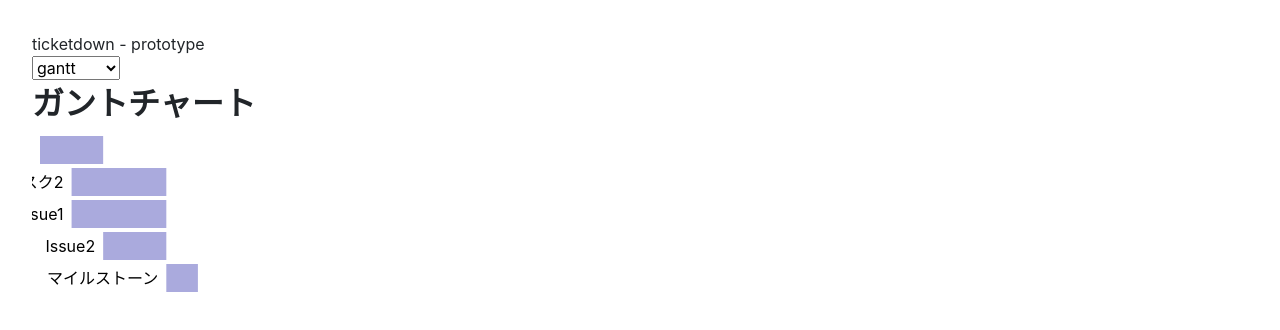
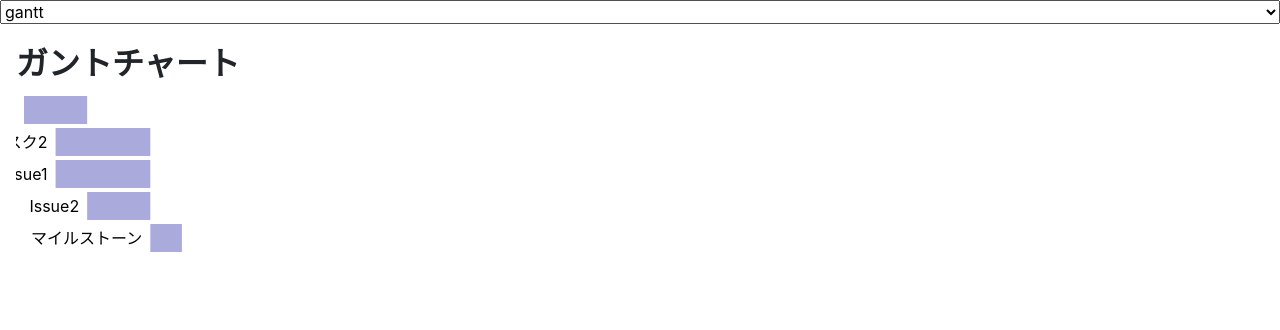
Before and after one commit to hashrock-sandbox/ticketdown, a Vue app: page / in a window 1280 px wide. Shown: the top 330 px of the page. Built offline with nearby package versions, Linux system fonts and the light colour scheme.

Commit message:
feat: fix layout

```diff
--- a/src/components/MainPage.vue
+++ b/src/components/MainPage.vue
@@ -1,20 +1,19 @@
 <template>
   <div class="hello">
-    <div>
-      ticketdown - prototype
-    </div>
-    <code-mirror ref="editor" v-model="source" :options="options">
-    </code-mirror>
-    <div>
       <select v-model="mode">
         <option value="ViewCalendar">calendar</option>
         <option value="ViewGantt">gantt</option>
         <option value="ViewIssue">issue</option>
         <option>board</option>
       </select>
+
+    <div class="view">
+      <component :is="mode" :tickets="tickets"></component>
+
     </div>
 
-    <component :is="mode" :tickets="tickets"></component>
+    <code-mirror ref="editor" v-model="source" :options="options">
+    </code-mirror>
   </div>
 </template>
 
@@ -77,15 +76,13 @@ export default Vue.extend({
   width: 100%;
   height: 10rem;
 }
+body,
+html {
+  height: 100%;
+}
 
 body {
   background: #999;
-}
-
-.hello {
-  margin: 1rem;
-  padding: 1rem;
-  background: white;
 }
 
 .gantt__line {
@@ -97,6 +94,13 @@ body {
   padding: 0.5rem;
 }
 
+.view {
+  flex: 1;
+  padding: 1rem;
+  background: white;
+  overflow-y: scroll;
+}
+
 .tag {
   background: #66a585;
   color: white;
@@ -105,4 +109,13 @@ body {
   border-radius: 4px;
   font-size: 0.75rem;
 }
+
+.hello {
+  display: flex;
+  flex-direction: column;
+  height: 100%;
+}
+#app {
+  height: 100%;
+}
 </style>
```
